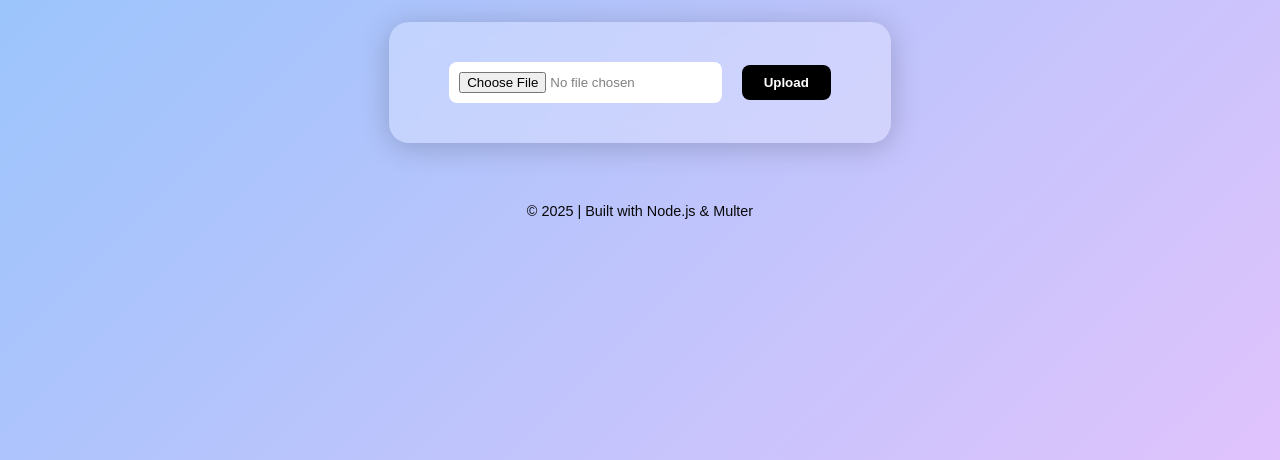
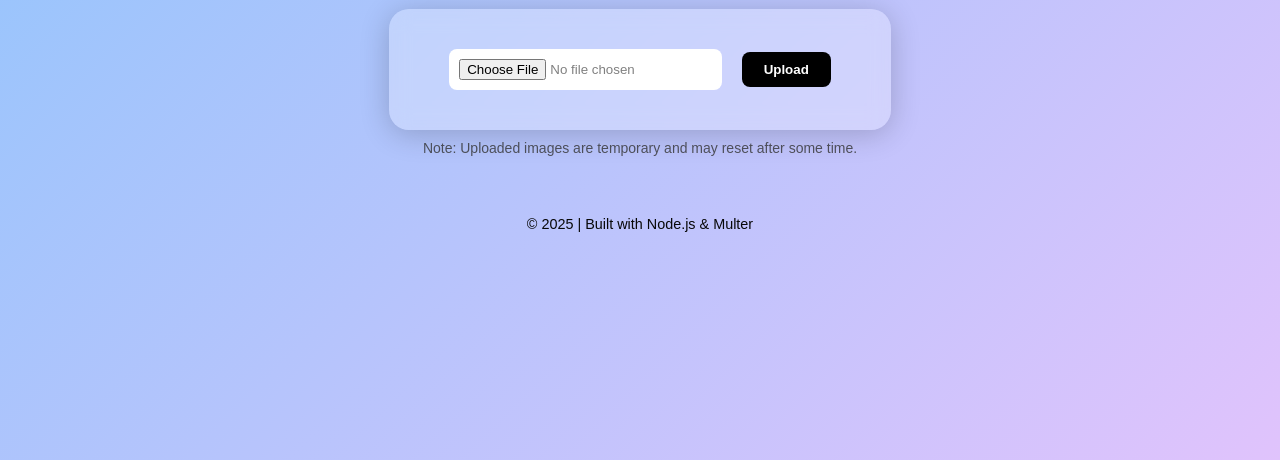
Before and after one commit to vinothinivijayakumar-dev/nodejs-image-uploader, a website: page public/index.html in a window 1280 px wide. Shown: the part 340-800 px from the top of the page. Drawn offline with Linux system fonts and the light colour scheme.

Commit message:
Added note for temporary image storage

```diff
--- a/public/index.html
+++ b/public/index.html
@@ -15,10 +15,15 @@
         <p>Powered by Node.js & Multer</p>
     </header>
 
-    <form action="https://nodejs-image-uploader-back-end.onrender.com/upload" method="POST" enctype="multipart/form-data">
+    <form action="https://nodejs-image-uploader-back-end.onrender.com/upload" method="POST"
+        enctype="multipart/form-data">
         <input type="file" name="image" required>
         <button type="submit">Upload</button>
     </form>
+
+    <p style="margin-top: 10px; font-size: 14px; color: #333; opacity: 0.8;">
+        Note: Uploaded images are temporary and may reset after some time.
+    </p>
 
     <footer>
         <p>&copy; 2025 | Built with Node.js & Multer</p>
```
